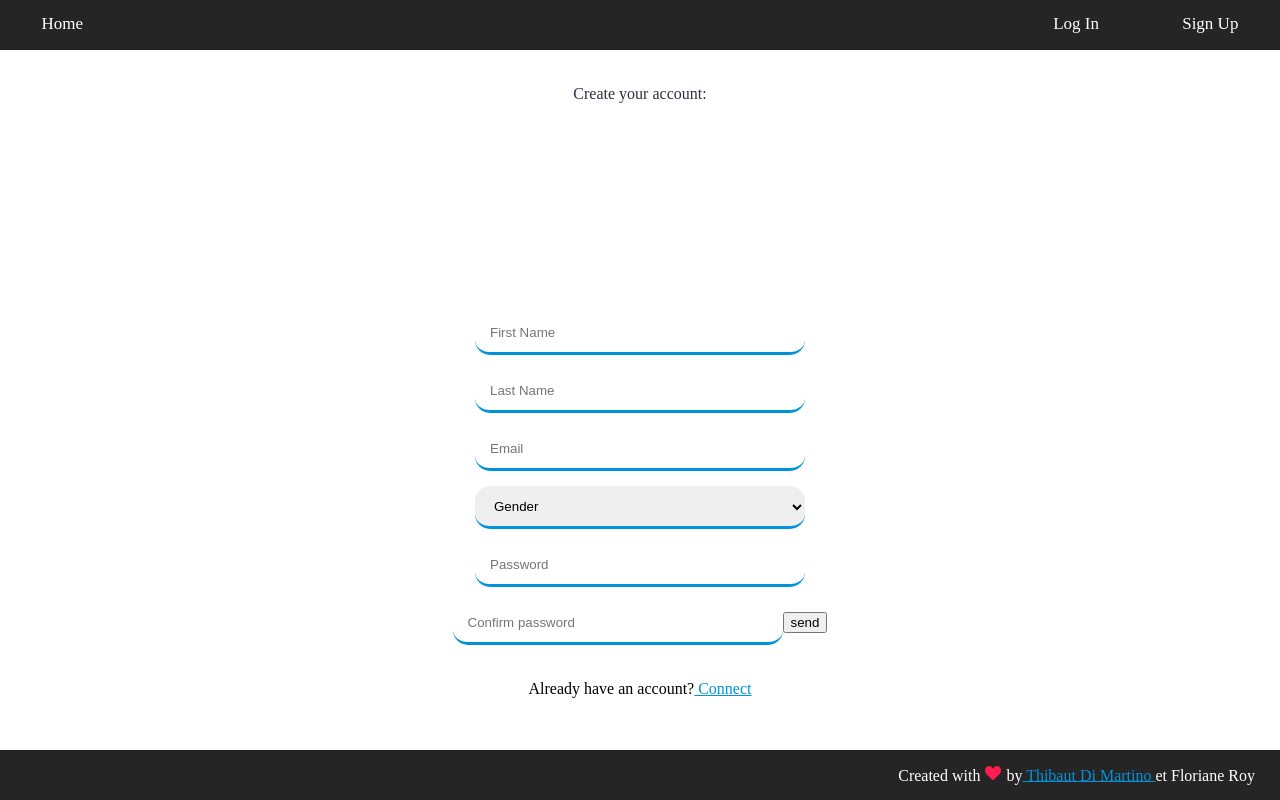
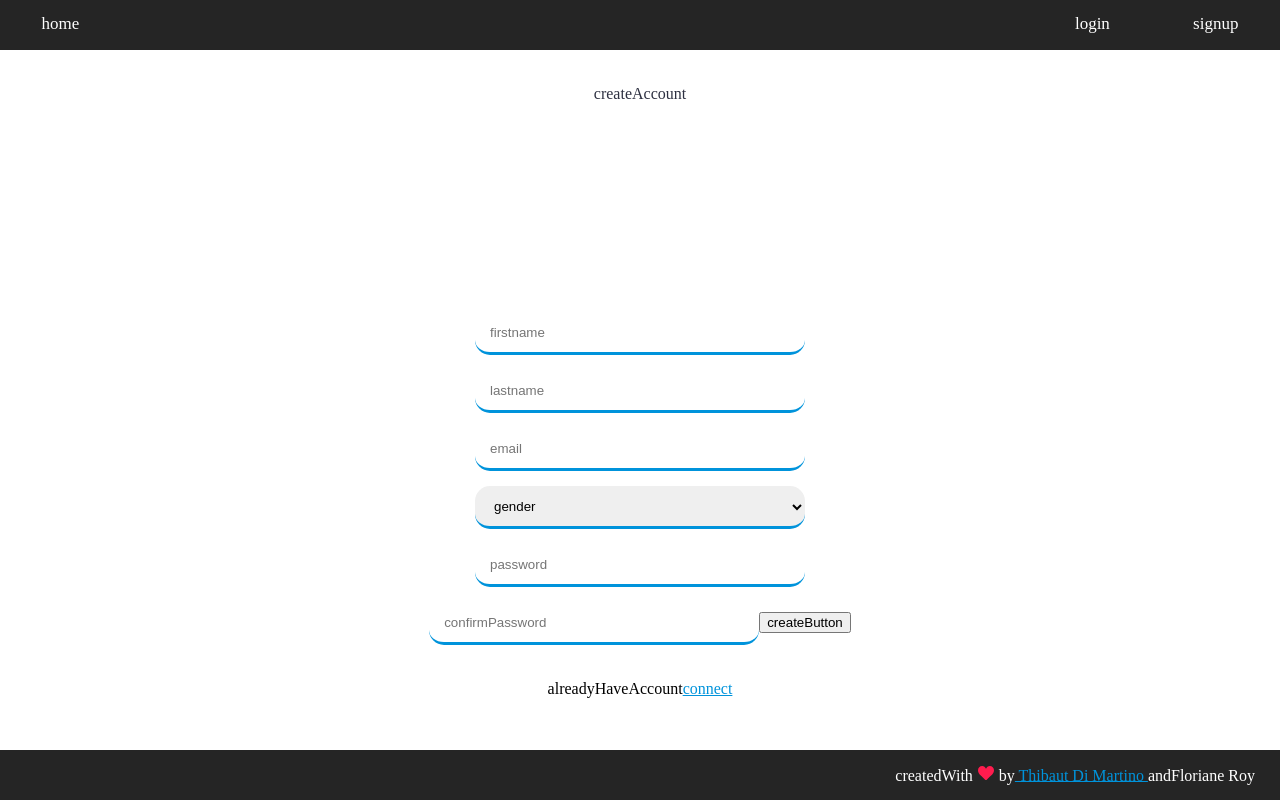
Before and after one commit to ThibautDiMartino/FullStackOverflow-front, a React (Create React App) app: page /signup in a window 1280 px wide. Built offline with nearby package versions, Linux system fonts and the light colour scheme.

Commit message:
Add language change

```diff
--- a/package.json
+++ b/package.json
@@ -25,14 +25,20 @@
     "eslint-plugin-prettier": "^3.1.4",
     "eslint-plugin-react": "^7.21.5",
     "eslint-plugin-react-hooks": "^4.0.0",
+    "i18next": "^19.8.4",
+    "i18next-browser-languagedetector": "^6.0.1",
+    "i18next-http-backend": "^1.0.21",
+    "i18next-xhr-backend": "^3.2.2",
     "lint": "^0.7.0",
     "prettier": "^2.1.2",
     "react": "^17.0.1",
     "react-bootstrap": "^1.4.0",
     "react-dom": "^17.0.1",
+    "react-i18next": "^11.8.5",
     "react-router": "^5.2.0",
     "react-router-dom": "^5.2.0",
     "react-scripts": "4.0.0",
+    "save": "^2.4.0",
     "typescript": "^4.1.3",
     "web-vitals": "^0.2.4"
   },
--- a/src/components/Footer.js
+++ b/src/components/Footer.js
@@ -1,16 +1,19 @@
+import { useTranslation } from 'react-i18next';
 import React from 'react';
 
 function Header() {
+  const { t } = useTranslation();
   return (
     <div className="footer">
       <div className="authors">
-        Created with
+        {t('createdWith')}
         <svg className="a-beautiful-heart" style={{ width: '1em' }} viewBox="0 0 32 29.6">
           <path d="M23.6,0c-3.4,0-6.3,2.7-7.6,5.6C14.7,2.7,11.8,0,8.4,0C3.8,0,0,3.8,0,8.4c0,9.4,9.5,11.9,16,21.2 c6.1-9.3,16-12.1,16-21.2C32,3.8,28.2,0,23.6,0z" />
         </svg>
-        by
+        {t('by')}
         <a href="https://thibautdim.hebfree.org"> Thibaut Di Martino </a>
-        et Floriane Roy
+        {t('and')}
+        Floriane Roy
       </div>
     </div>
   );
--- a/src/components/Header.js
+++ b/src/components/Header.js
@@ -1,6 +1,7 @@
 import React, { useState } from 'react';
 import { Link } from 'react-router-dom';
 import { FontAwesomeIcon } from '@fortawesome/react-fontawesome';
+import { useTranslation } from 'react-i18next';
 import {
   faCamera,
   faCog,
@@ -16,28 +17,28 @@ import po from '../images/po.jpg';
 
 // eslint-disable-next-line
 function Header({info, gender}) {
-
+  const { t } = useTranslation();
   const [drop, setDrop] = useState('');
-
   const [profile, setProfile] = useState('');
   const [cancel, setCancel] = useState('deactivate');
   const [edit, setEdit] = useState('');
   const [fieldUpdate, setFieldUpdate] = useState('disabled');
   const [save, setSave] = useState('deactivate');
-
   const [settings, setSettings] = useState('');
 
   function NotLoggedHeader() {
     return (
       <ul className="topnav">
         <li>
-          <Link to="/">Home</Link>
+          <Link to="/">
+            {t('home')}
+          </Link>
         </li>
         <li className="right">
-          <Link to="/signup">Sign Up</Link>
+          <Link to="/signup">{t('signup')}</Link>
         </li>
         <li className="right">
-          <Link to="/login">Log In</Link>
+          <Link to="/login">{t('login')}</Link>
         </li>
       </ul>
     );
@@ -104,7 +105,9 @@ function Header({info, gender}) {
               <div className="profile-pic">
                 <label htmlFor="upload-pic">
                   <FontAwesomeIcon className="cam-icon" icon={faCamera} />
-                  <div className="upload-pic-overlay">Change profile pic</div>
+                  <div className="upload-pic-overlay">
+                    {t('picture')}
+                  </div>
                   <div
                     className="profile-pic-wrapper"
                     style={{ backgroundImage: `url(${po === '' ? pp : po})` }}
@@ -117,9 +120,9 @@ function Header({info, gender}) {
                 <input type="password" placeholder="Password" value="********" disabled={fieldUpdate} />
                 <input type="text" placeholder="Nickname" value="Snass" disabled={fieldUpdate} />
                 <div className="profile-update">
-                  <input type="button" value="Save" className={`save ${save}`} onClick={saveProfile} />
-                  <input type="button" value="Edit" className={`edit ${edit}`} onClick={onEdit} />
-                  <input type="button" value="Cancel" className={`cancel ${cancel}`} onClick={onEdit} />
+                  <input type="button" value={t('save')} className={`save ${save}`} onClick={saveProfile} />
+                  <input type="button" value={t('edit')} className={`edit ${edit}`} onClick={onEdit} />
+                  <input type="button" value={t('cancel')} className={`cancel ${cancel}`} onClick={onEdit} />
                 </div>
               </div>
             </div>
@@ -152,7 +155,9 @@ function Header({info, gender}) {
     return (
       <ul className="topnav">
         <li>
-          <Link to="/">Home</Link>
+          <Link to="/">
+            {t('home')}
+          </Link>
         </li>
         <li className="right">
           <button type="button" onClick={showDrop}>
@@ -162,28 +167,36 @@ function Header({info, gender}) {
             <li>
               <button className="drop-link" type="button" onClick={showProfile}>
                 <FontAwesomeIcon className="icon-drop" icon={faUser} />
-                <span>Profile</span>
+                <span>
+                  {t('profile')}
+                </span>
               </button>
             </li>
             <li>
               <Link className="link-drop" to="/dashboard">
                 <button type="button">
                   <FontAwesomeIcon className="icon-drop" icon={faTable} />
-                  <span>Dashboard</span>
+                  <span>
+                    {t('dashboard')}
+                  </span>
                 </button>
               </Link>
             </li>
             <li>
               <button type="button" className="drop-link" onClick={showsettings}>
                 <FontAwesomeIcon className="icon-drop" icon={faCog} />
-                <span>Settings</span>
+                <span>
+                  {t('settings')}
+                </span>
               </button>
             </li>
             <li>
               <Link className="link-drop" to="/">
                 <button type="button">
                   <FontAwesomeIcon className="icon-drop" icon={faSignOutAlt} />
-                  <span>Log out</span>
+                  <span>
+                    {t('logout')}
+                  </span>
                 </button>
               </Link>
             </li>
--- a/src/pages/LogIn.js
+++ b/src/pages/LogIn.js
@@ -1,13 +1,13 @@
 import React from 'react';
 import {
-  // Redirect,
-  // Route,
   Link,
 } from 'react-router-dom';
+import { useTranslation } from 'react-i18next';
 import Header from '../components/Header';
 import Footer from '../components/Footer';
 
 function LogIn() {
+  const { t } = useTranslation();
   async function sendData() {
     const FD = new FormData();
     const XHR = new XMLHttpRequest();
@@ -21,13 +21,13 @@ function LogIn() {
     XHR.addEventListener('load', (event) => {
       alert(event.target.responseText);
       if (event.target.responseText === '[]') {
-        alert('User does\'nt exist or invalid email and password');
+        alert(t('userFailed'));
       } else {
         window.location.href = 'http://localhost:3001/dashboard';
       }
     });
     XHR.addEventListener('error', () => {
-      alert('Oops! Something went wrong.');
+      alert(t('requestError'));
     });
     XHR.open('POST', 'http://localhost:3000/signin/login', true);
     XHR.setRequestHeader('Content-Type', 'application/json');
@@ -47,7 +47,9 @@ function LogIn() {
     <div className="App">
       <Header info="index" gender="" />
       <div id="connection-form">
-        <p>Connect to your account:</p>
+        <p>
+          {t('connectAccount')}
+        </p>
         <form onSubmit={submit} id="form">
           <input type="email" name="email" id="email" placeholder="Email" />
           <input type="password" name="password" id="password" placeholder="Password" />
@@ -55,15 +57,16 @@ function LogIn() {
             type="submit"
             value="send"
             id="submit"
-            // onClick={handleClick}
           >
-            Connect
+            {t('connect')}
           </button>
         </form>
       </div>
       <div id="do-acc">
-        Don&apos;t have an account?
-        <Link to="/signup"> Create one</Link>
+        {t('account')}
+        <Link to="/signup">
+          {t('create')}
+        </Link>
       </div>
       <Footer />
     </div>
--- a/src/pages/SignUp.js
+++ b/src/pages/SignUp.js
@@ -1,10 +1,12 @@
 import React from 'react';
 import { Link } from 'react-router-dom';
 import '../index.css';
+import { useTranslation } from 'react-i18next';
 import Header from '../components/Header';
 import Footer from '../components/Footer';
 
 function SignUp() {
+  const { t } = useTranslation();
   async function sendData() {
     const FD = new FormData();
     const XHR = new XMLHttpRequest();
@@ -24,13 +26,13 @@ function SignUp() {
     XHR.addEventListener('load', (event) => {
       alert(event.target.responseText);
       if (event.target.responseText === '409: Already exists') {
-        alert('User already exists');
+        alert(t('userExists'));
       } else {
         window.location.href = 'http://localhost:3001/dashboard';
       }
     });
     XHR.addEventListener('error', () => {
-      alert('Oops! Something went wrong.');
+      alert(t('requestError'));
     });
     XHR.open('POST', 'http://localhost:3000/signup', true);
     XHR.setRequestHeader('Content-Type', 'application/json');
@@ -50,24 +52,30 @@ function SignUp() {
     <div className="App">
       <Header info="index" gender="" />
       <div id="connection-form">
-        <p>Create your account:</p>
+        <p>
+          {t('createAccount')}
+        </p>
         <form onSubmit={submit} id="form" name="form">
-          <input type="text" name="firstName" id="firstName" placeholder="First Name" />
-          <input type="text" name="lastName" id="lastName" placeholder="Last Name" />
-          <input type="email" name="email" id="email" placeholder="Email" />
+          <input type="text" name="firstName" id="firstName" placeholder={t('firstname')} />
+          <input type="text" name="lastName" id="lastName" placeholder={t('lastname')} />
+          <input type="email" name="email" id="email" placeholder={t('email')} />
           <select className="gender" name="gender" id="gender">
-            <option selected>Gender</option>
-            <option>Male</option>
-            <option>Female</option>
+            <option selected>{t('gender')}</option>
+            <option>{t('male')}</option>
+            <option>{t('female')}</option>
           </select>
-          <input type="password" name="password" id="password" placeholder="Password" />
-          <input type="password" name="confirm-password" id="confirm-password" placeholder="Confirm password" />
-          <button type="submit" value="send" id="submit"> send </button>
+          <input type="password" name="password" id="password" placeholder={t('password')} />
+          <input type="password" name="confirm-password" id="confirm-password" placeholder={t('confirmPassword')} />
+          <button type="submit" value="send" id="submit">
+            {t('createButton')}
+          </button>
         </form>
       </div>
       <div id="do-acc">
-        Already have an account?
-        <Link to="/login"> Connect</Link>
+        {t('alreadyHaveAccount')}
+        <Link to="/login">
+          {t('connect')}
+        </Link>
       </div>
       <Footer />
     </div>
--- a/src/pages/index.js
+++ b/src/pages/index.js
@@ -3,6 +3,7 @@ import Header from '../components/Header';
 import Footer from '../components/Footer';
 import '../index.css';
 import noughtsAndCrosses from '../images/game1.png';
+import './i18nextConf';
 
 function Home() {
   return (
```
